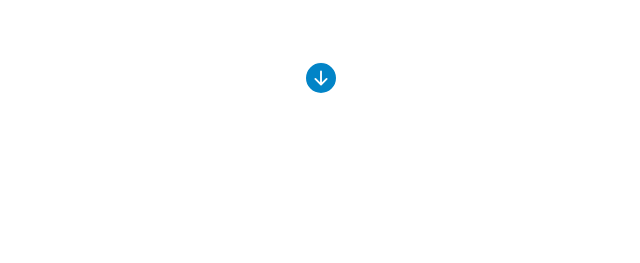
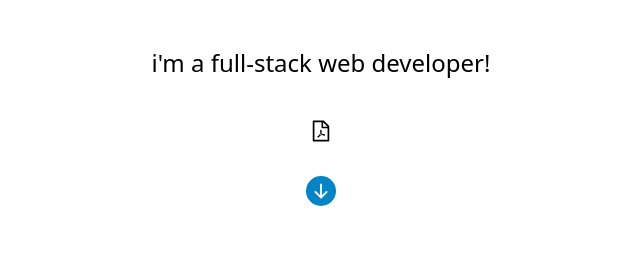
Before and after one commit to victoriaemily/personal-site, a Next.js app: page / in a window 1280 px wide. Shown: the part 448-711 px from the top of the page, without its empty margins (319-959 px from the left). Built offline with nearby package versions, Linux system fonts and the light colour scheme.

Commit message:
fix viewport issues

```diff
--- a/src/components/Header.tsx
+++ b/src/components/Header.tsx
@@ -8,7 +8,7 @@ import {AiOutlineFilePdf} from 'react-icons/ai'
 
 const Header = () => {
   return (
-    <div className="p-20 text-2xl text-center h-screen text-black">
+    <div className="flex p-20 text-2xl justify-center min-h-screen text-center text-black">
         <div className="grid text-md py-5 leading-8">
         <div className='flex justify-center pb-5'>
             <Image src={me} alt="me" width={200} height={200}/>
@@ -26,7 +26,7 @@ const Header = () => {
                 <a href="../../VEChenResume.pdf"><AiOutlineFilePdf/></a>
             </div>
 
-            <div className='flex text-3xl justify-center mt-20 text-sky-600'>
+            <div className='flex text-3xl justify-center mt-15 text-sky-600'>
             <div>
                 <BsFillArrowDownCircleFill className='bottom-0 animate-bounce'/>
             </div>
--- a/src/pages/index.tsx
+++ b/src/pages/index.tsx
@@ -3,13 +3,10 @@ import Head from "next/head";
 import Header from '../components/Header';
 import About from '../components/About';
 import Projects from '../components/Projects';
-
 import Contact from '../components/Contact';
-import {useState} from 'react';
 
 
 const Home: NextPage = () => {
-  const [darkMode, setDarkMode] = useState(false)
   return (
     <>
 
```
Also changed, not shown: src/components/About.tsx (+2 -5 lines).
